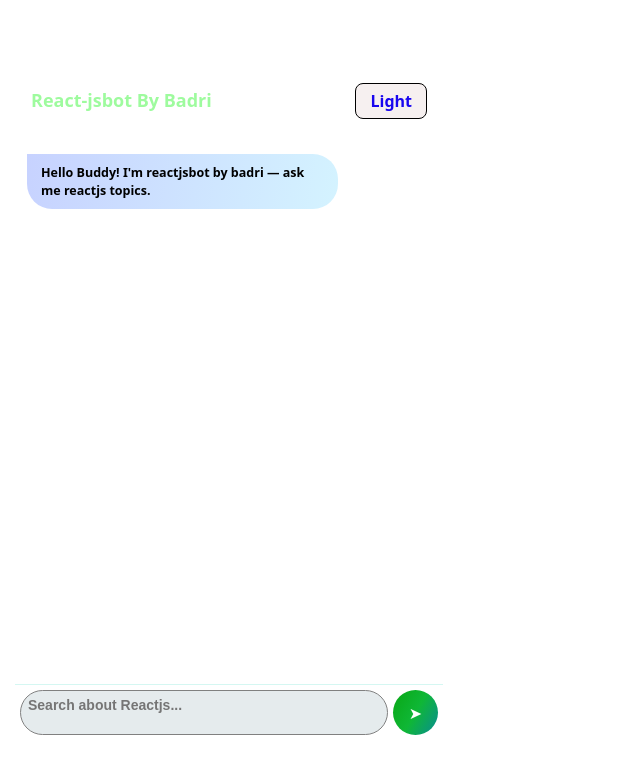
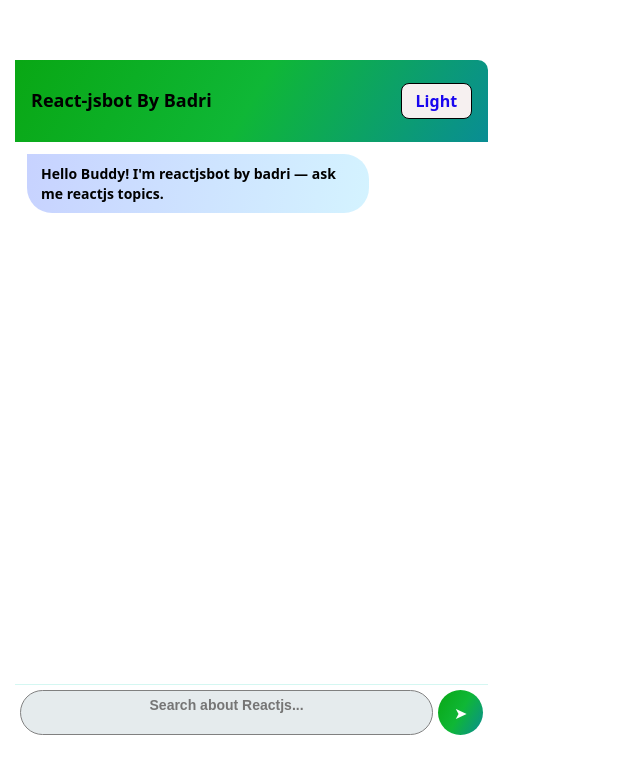
Before and after one commit to badrinathbadri1/reactjs-chatbot-by-badri, a React (Vite) app: page / in a window 1280 px wide. Shown: the top 774 px of the page, without its empty margins (0-640 px from the left). Built offline with nearby package versions, Linux system fonts and the light colour scheme.

Commit message:
UI alignment, layout fix

```diff
--- a/src/PhysicsBotByBadri.css
+++ b/src/PhysicsBotByBadri.css
@@ -42,12 +42,12 @@ body.dark {
 /* Header */
 .chat-header {
   padding: 16px;
-  background-color: rgba(18, 18, 18, 0);
+  background-color: rgba(0, 0, 0, 0);
   display: flex;
   justify-content: space-between;
   align-items: center;
   font-weight: bold;
-  color:rgba(158, 251, 158, 1);
+  background: linear-gradient(120deg,#09a714, #0fb736, #098d94);
   height:50px;
 
 }
@@ -100,7 +100,7 @@ body.dark {
   font-weight:700;
   border-radius: 25px 0px  25px 25px;
   transition:all 0.5s ease-in-out ;
-  font-size: 12.5px;
+  font-size:14px;
 }
 
 .message.bot {
@@ -112,7 +112,7 @@ body.dark {
   font-weight:bolder;
   border-radius: 0px 25px  25px 25px;
   transition:all 0.5s ease-in-out ;
-  font-size: 12.5px;
+  font-size:14px;
 
 
 
@@ -143,6 +143,7 @@ body.dark {
   color:black;
   font-weight:600;
   font-family:sans-serif;
+  text-align: center;
 
 }
 
@@ -160,7 +161,7 @@ body.dark {
 }
 
 .input-area button:hover {
-  background: linear-gradient(120deg,#079311, #0ca22f, #08888f);
+  background: linear-gradient(120deg,#079311, #0eaa33, #08888f);
 }
 
 /* Scrollbar neat style */
```
